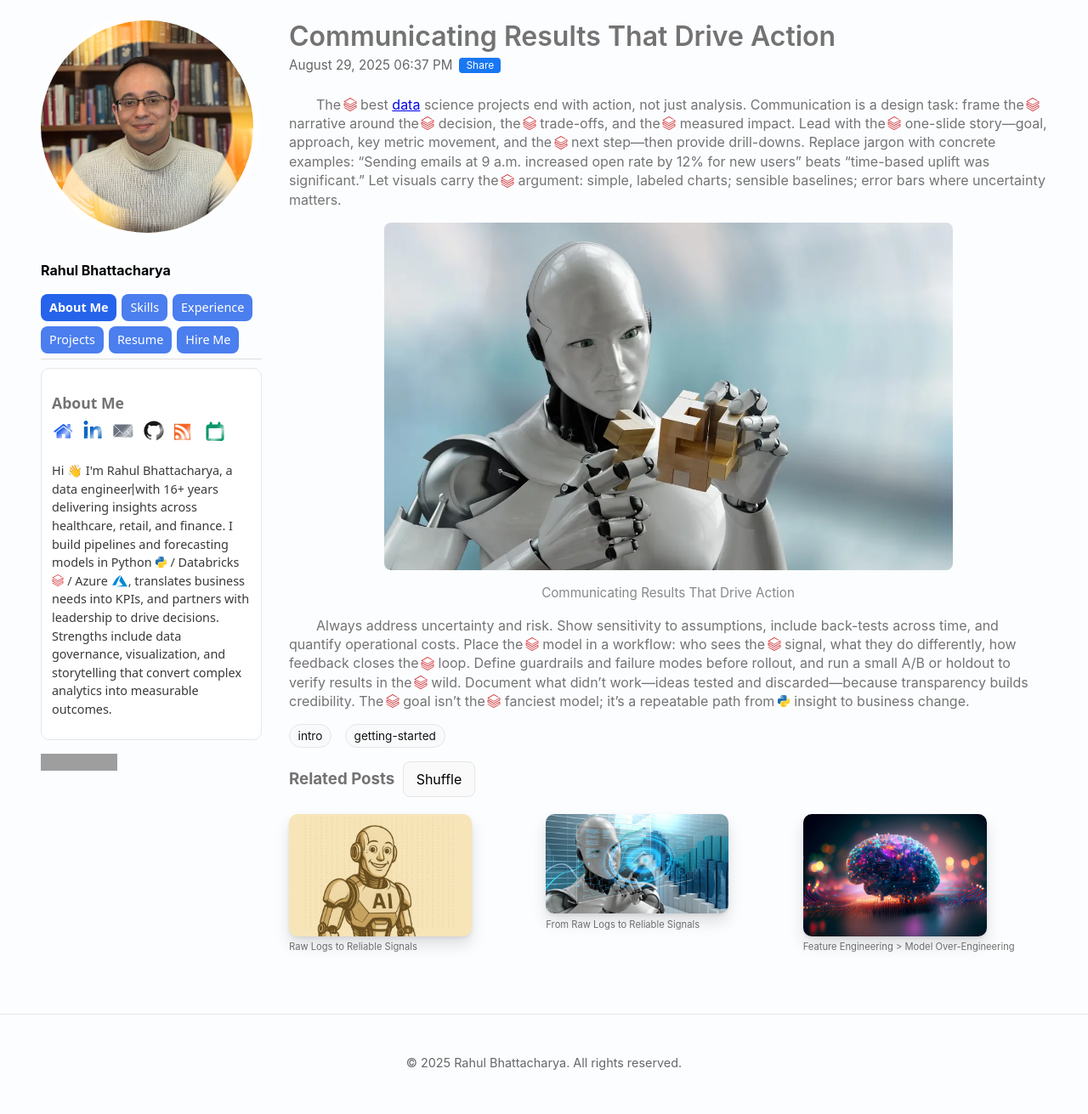
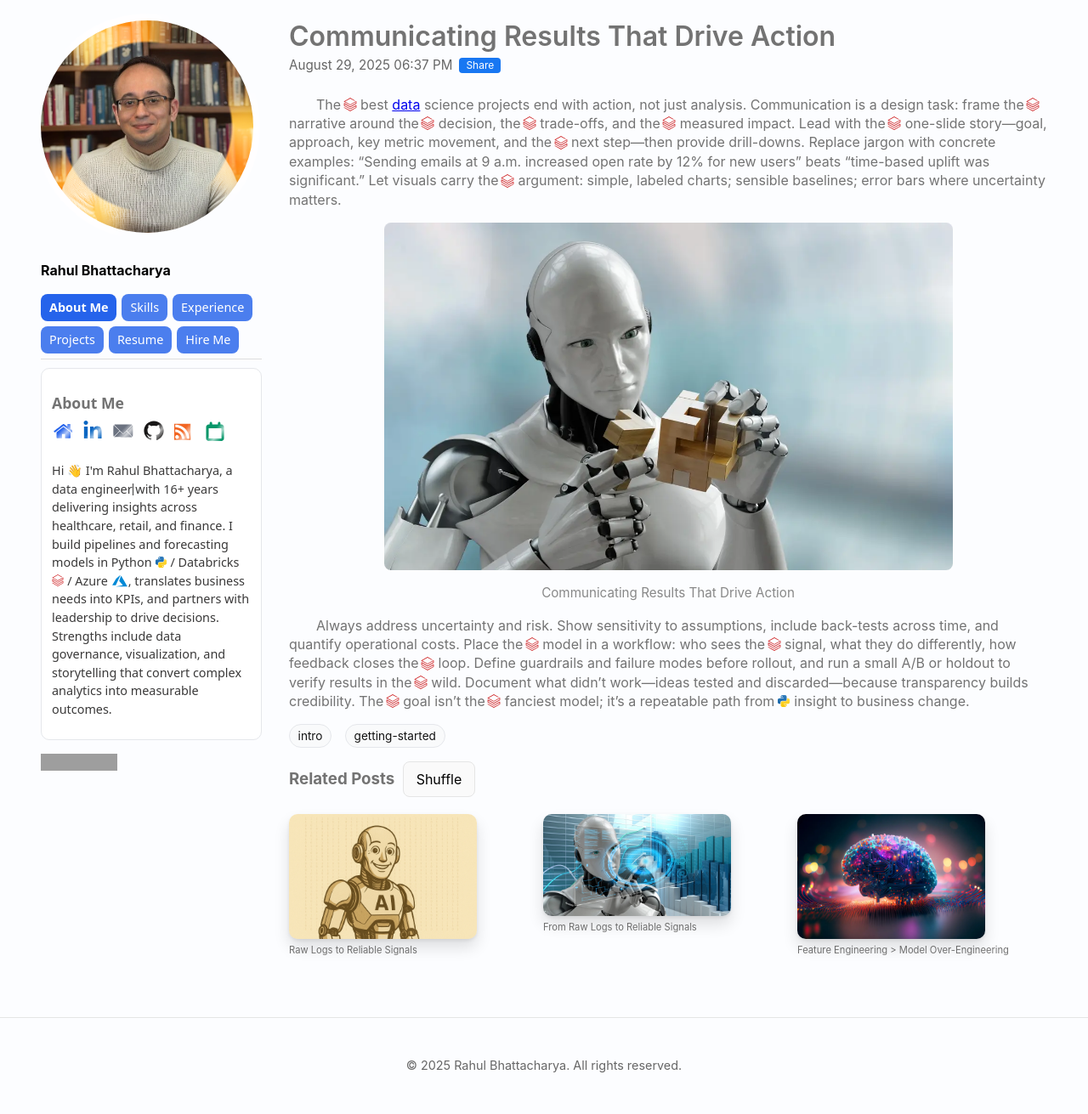
Before and after one commit to RahulBhattacharya1/RahulBhattacharya1.github.io, a Jekyll site: the page built from _posts/2025-08-24-second.md, in a window 1280 px wide. Shown: the whole page at 85% size. Built offline with Jekyll 4.4.1, drawn with Linux system fonts in a browser that asks for light colours; comment, search, counter and statistics services are not loaded; grey boxes are pictures that could not be loaded.

Commit message:
Update main.scss

```diff
--- a/assets/css/main.scss
+++ b/assets/css/main.scss
@@ -795,7 +795,7 @@ pre {
 .related-grid {
   display: grid;
   grid-template-columns: repeat(auto-fit, minmax(220px, 1fr)) !important;
-  gap: 15px;
+  gap: 5px;
   justify-content: start;
   list-style: none;
   padding: 0 !important;
```
